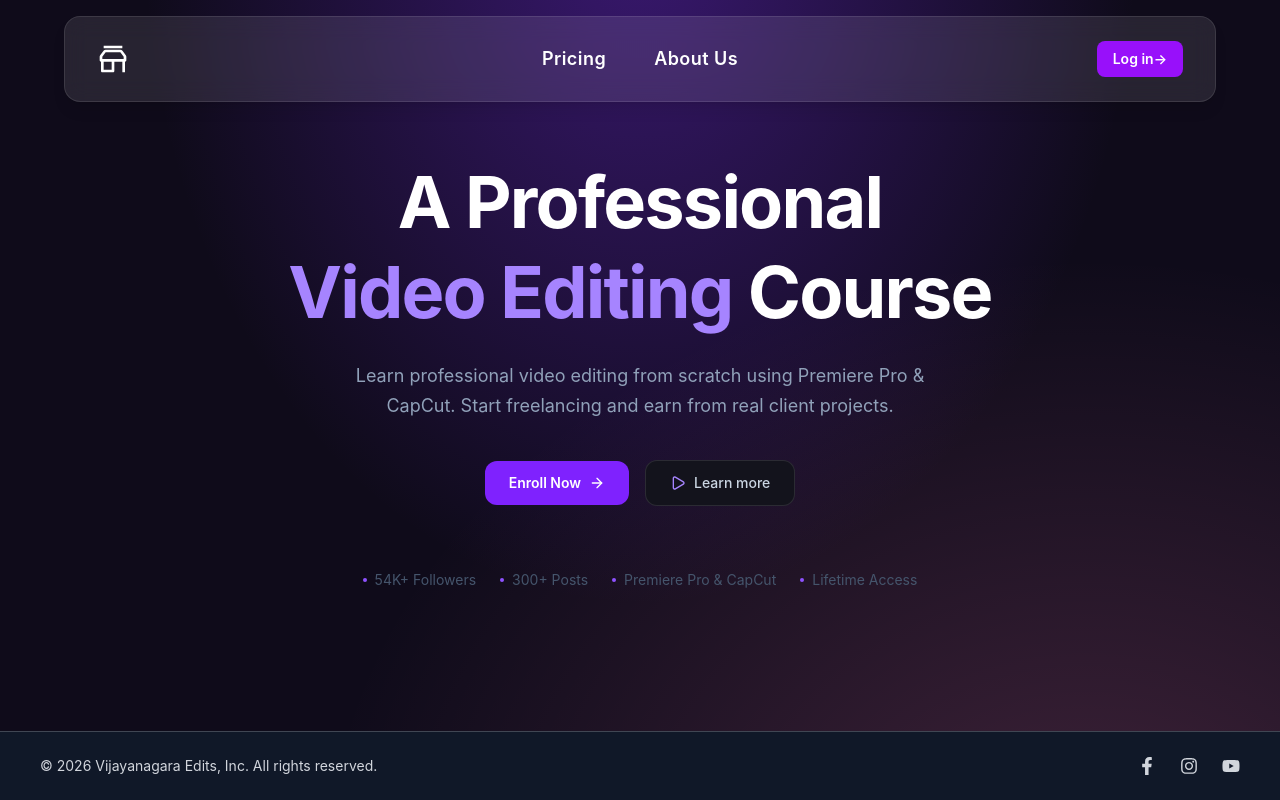
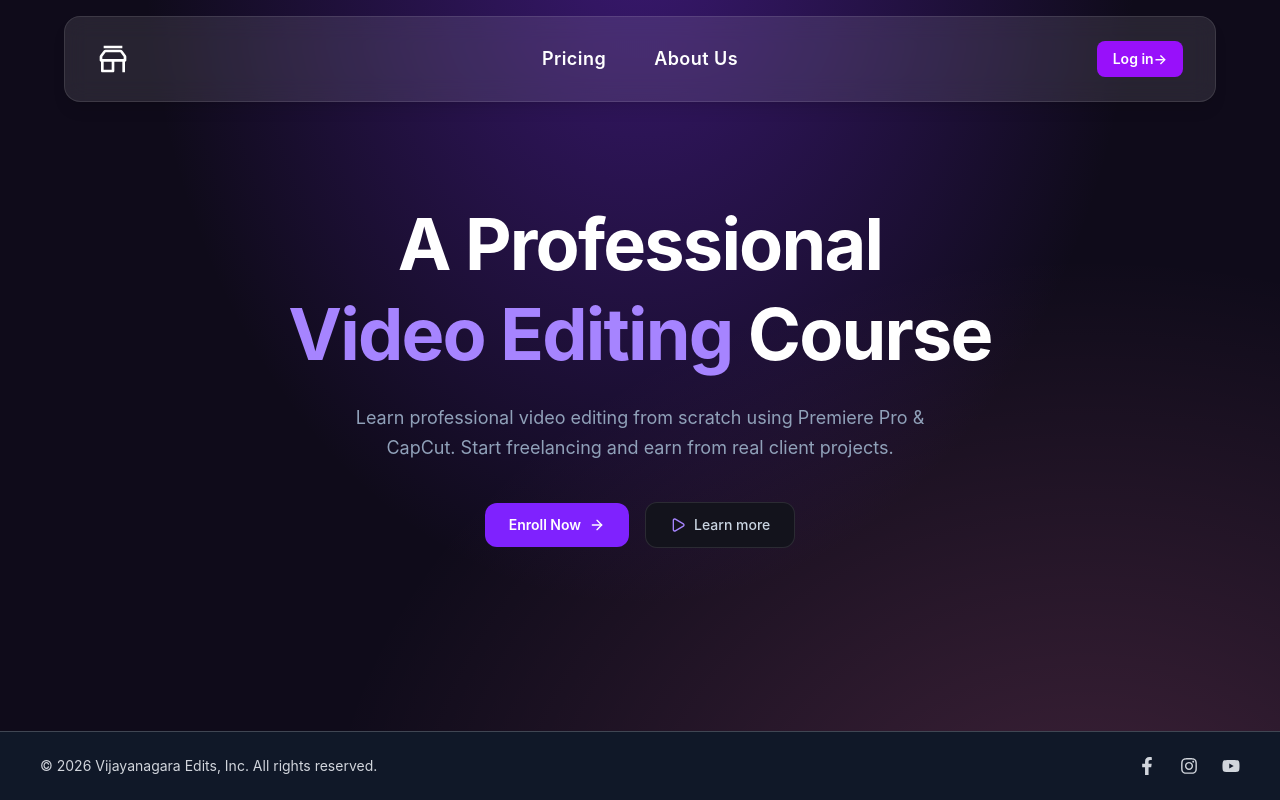
Before and after one commit to Srinivas-7/course-platform, a React (Vite) app: page / in a window 1280 px wide. Built offline with nearby package versions, Linux system fonts and the light colour scheme.

Commit message:
fix: strip trailing slash from VITE_REDIRECT_URL to prevent double-slash bug

```diff
--- a/src/pages/HeroPage.jsx
+++ b/src/pages/HeroPage.jsx
@@ -59,7 +59,7 @@ export default function HeroPage() {
         </motion.div>
 
         {/* Trust badges */}
-        <motion.div
+        {/* <motion.div
           initial="hidden" animate="show" variants={fadeUp} custom={4}
           className="mt-16 flex flex-wrap items-center justify-center gap-6 text-sm text-slate-600"
         >
@@ -69,7 +69,7 @@ export default function HeroPage() {
               {badge}
             </span>
           ))}
-        </motion.div>
+        </motion.div> */}
       </main>
 
       <Footer />
--- a/src/pages/Login.jsx
+++ b/src/pages/Login.jsx
@@ -76,7 +76,7 @@ export default function Login() {
 
   const handleForgotPassword = async () => {
     const { data, error } = await supabase.auth.resetPasswordForEmail(email, {
-      redirectTo: `${import.meta.env.VITE_REDIRECT_URL}/reset-password`,
+      redirectTo: `${(import.meta.env.VITE_REDIRECT_URL || '').replace(/\/$/, '')}/reset-password`,
     });
 
     console.log("DATA:", data);
@@ -93,7 +93,7 @@ export default function Login() {
     const { error } = await supabase.auth.signInWithOAuth({
       provider: "google",
       options: {
-        redirectTo: `${import.meta.env.VITE_REDIRECT_URL}/auth/callback`,
+        redirectTo: `${(import.meta.env.VITE_REDIRECT_URL || '').replace(/\/$/, '')}/auth/callback`,
       },
     });
 
--- a/src/pages/Register.jsx
+++ b/src/pages/Register.jsx
@@ -33,7 +33,7 @@ export default function Register() {
   const handleGoogleLogin = async () => {
     const { error } = await supabase.auth.signInWithOAuth({
       provider: "google",
-      options: { redirectTo: `${import.meta.env.VITE_REDIRECT_URL}/auth/callback` },
+      options: { redirectTo: `${(import.meta.env.VITE_REDIRECT_URL || '').replace(/\/$/, '')}/auth/callback` },
     });
     if (error) alert(error.message);
   };
```
